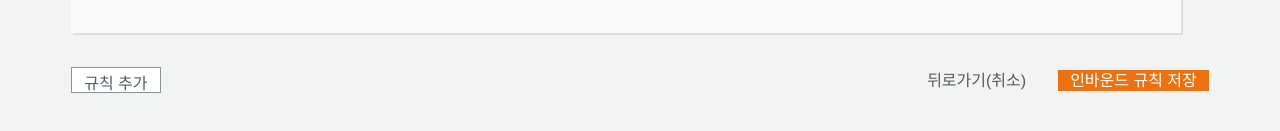
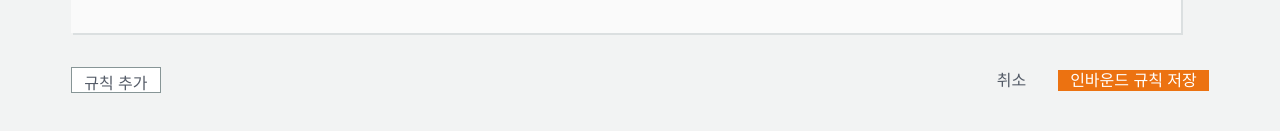
Before and after one commit to DonghyeonKang/CSWS, a React (Create React App) app in the folder frontend/: page /dashboard/1/1/inboundRules in a window 1280 px wide. Shown: the part 323-454 px from the top of the page. Built offline with nearby package versions, Linux system fonts and the light colour scheme.

Commit message:
Update In/OutboundRules UI

```diff
--- a/frontend/src/components/Instance/InboundRules/EditInboundRules.js
+++ b/frontend/src/components/Instance/InboundRules/EditInboundRules.js
@@ -57,7 +57,7 @@ const EditInboundRules = () => {
             <BtnSection>
             <AddRule onClick={()=>addData()}>규칙 추가</AddRule>
             <div>
-                <Cancel onClick={() => navigate(`/dashboard/${instanceId}/${securityGroupId}`)}>뒤로가기(취소)</Cancel>
+                <Cancel onClick={() => navigate(`/dashboard/${instanceId}/${securityGroupId}`)}>취소</Cancel>
                 <SaveRules onClick={() => navigate(`/dashboard/${instanceId}/${securityGroupId}`)}>인바운드 규칙 저장</SaveRules>
             </div>
           </BtnSection>
@@ -89,10 +89,15 @@ const RulesHeader = styled.th`
 `;
 
 const DeleteRule = styled.td`
+  cursor: pointer;
   background-color: white;
   border: 1px solid black;
   text-align: center;
   width: 50px;
+  :hover{
+    background-color: #fafafa;
+    color: black;
+  }
 `;
 
 const BtnSection = styled.div`
@@ -108,6 +113,7 @@ const AddRule = styled.span`
   background-color: white;
   :hover{
     background-color: #fafafa;
+    color: black;
   }
 `
 
@@ -127,5 +133,6 @@ const Cancel = styled.span`
   padding: 2px 12px;
   :hover{
     background-color: white;
+    color: black;
   }
 `;
--- a/frontend/src/components/Instance/OutboundRules/EditOutboundRules.js
+++ b/frontend/src/components/Instance/OutboundRules/EditOutboundRules.js
@@ -57,7 +57,7 @@ const EditOutboundRules = () => {
             <BtnSection>
             <AddRule onClick={()=>addData()}>규칙 추가</AddRule>
             <div>
-                <Cancel onClick={() => navigate(`/dashboard/${instanceId}/${securityGroupId}`)}>뒤로가기(취소)</Cancel>
+                <Cancel onClick={() => navigate(`/dashboard/${instanceId}/${securityGroupId}`)}>취소</Cancel>
                 <SaveRules onClick={() => navigate(`/dashboard/${instanceId}/${securityGroupId}`)}>아웃바운드 규칙 저장</SaveRules>
             </div>
           </BtnSection>
@@ -89,10 +89,15 @@ const RulesHeader = styled.th`
 `;
 
 const DeleteRule = styled.td`
+  cursor: pointer;
   background-color: white;
   border: 1px solid black;
   text-align: center;
   width: 50px;
+  :hover{
+    background-color: #fafafa;
+    color: black;
+  }
 `;
 
 const BtnSection = styled.div`
@@ -108,6 +113,7 @@ const AddRule = styled.span`
   background-color: white;
   :hover{
     background-color: #fafafa;
+    color: black;
   }
 `
 
@@ -127,5 +133,6 @@ const Cancel = styled.span`
   padding: 2px 12px;
   :hover{
     background-color: white;
+    color: black;
   }
 `;
```
